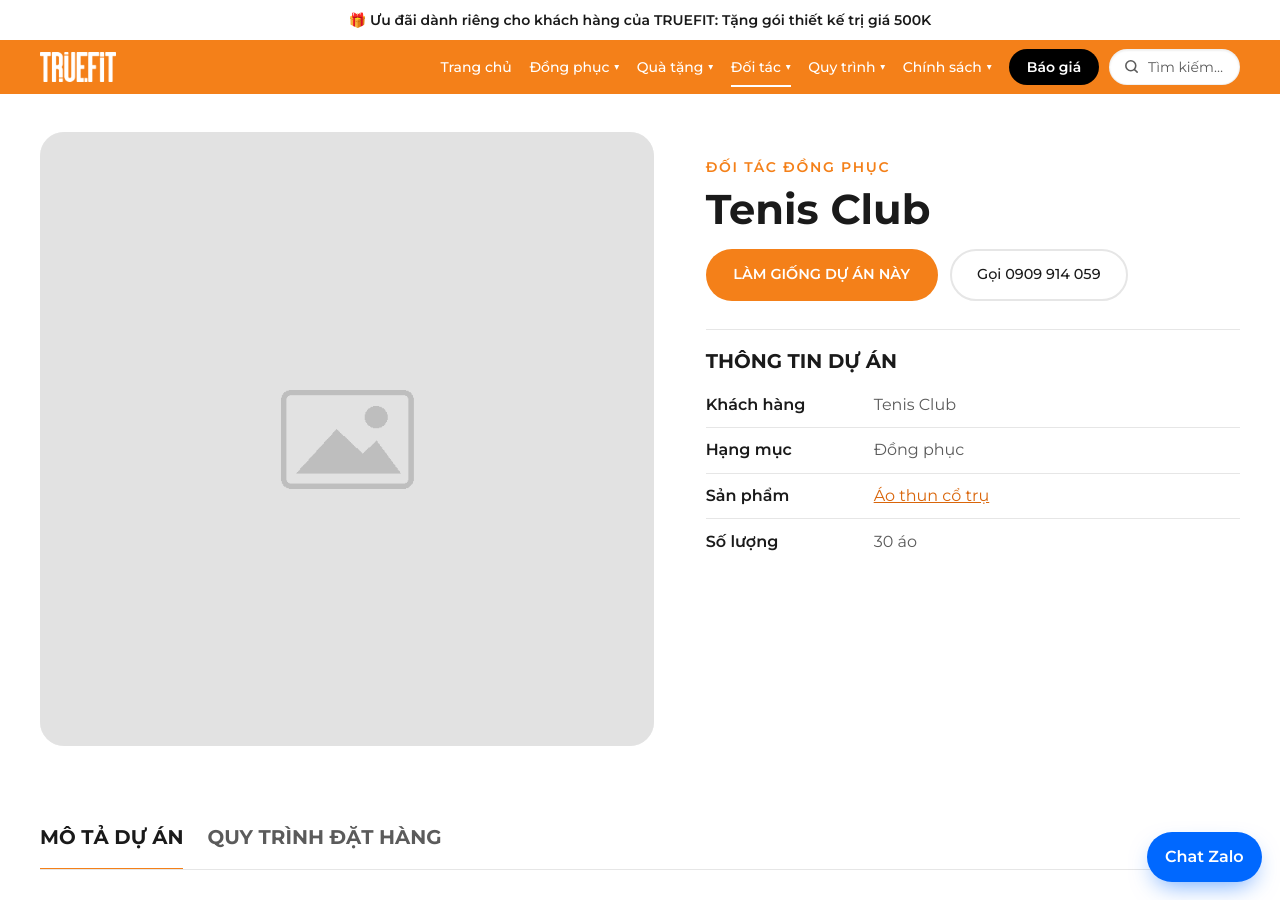
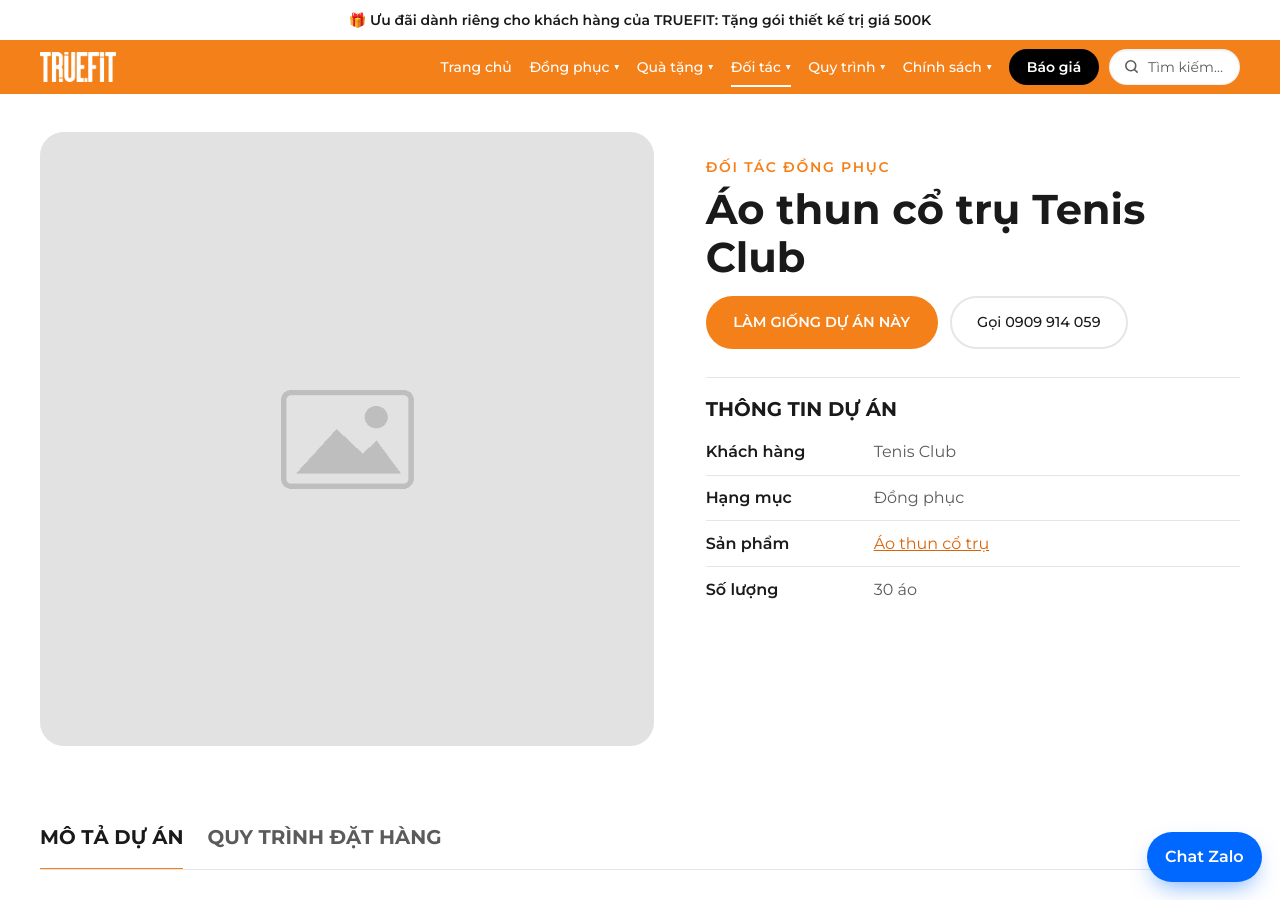
Before and after one commit to bap47/truefit, a Jekyll site: the page built from _khach_hang/dong-phuc/tenis-club.md, in a window 1280 px wide and 900 px high. Built offline with Jekyll 4.4.1, drawn with Linux system fonts in a browser that asks for light colours.

Commit message:
Add files via upload

```diff
--- a/_layouts/client.html
+++ b/_layouts/client.html
@@ -14,7 +14,7 @@
     <div class="tf-pd__info">
       <a class="tf-eyebrow rise" href="{{ '/khach-hang/#' | append: qslug | relative_url }}">Đối tác {{ ten_nhom | downcase }}</a>
       {% if page.logo and page.logo != "" %}<p class="tf-pd__logo rise"><img src="{{ page.logo | prepend: site.baseurl }}" alt="Logo {{ page.title }}"></p>{% endif %}
-      <h1 class="rise" style="--d:.08s">{% if page.tieu_de_bai and page.tieu_de_bai != "" %}{{ page.tieu_de_bai }}{% else %}{{ page.title }}{% endif %}</h1>
+      <h1 class="rise" style="--d:.08s">{% if page.tieu_de_bai and page.tieu_de_bai != "" %}{{ page.tieu_de_bai }}{% elsif page.san_pham and page.san_pham.size > 0 %}{{ page.san_pham | join: " + " }} {{ page.title }}{% else %}{{ page.title }}{% endif %}</h1>
       {% if page.tom_tat and page.tom_tat != "" %}<p class="tf-pd__lead rise" style="--d:.12s">{{ page.tom_tat }}</p>{% endif %}
       <div class="tf-btns rise" style="--d:.16s">
         <a class="btn" href="#bao-gia-form" data-bao-gia>Làm giống dự án này</a>
```
